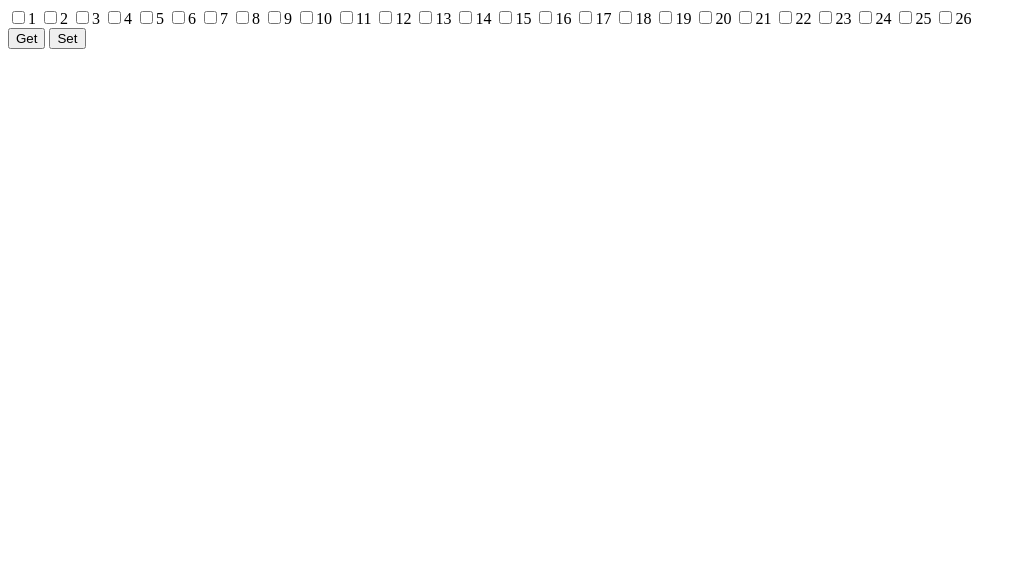
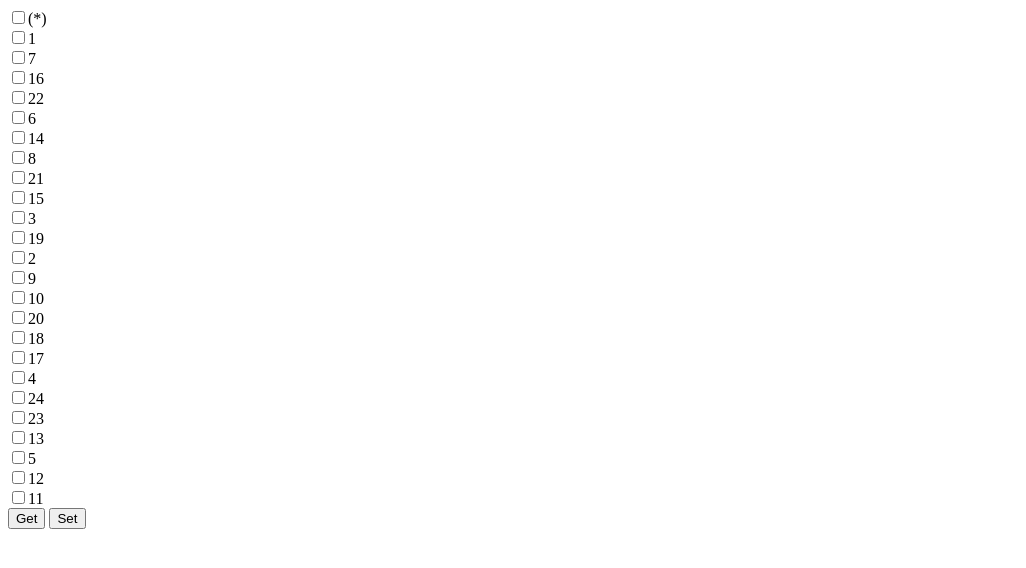
Before and after one commit to root42/pi-xmas-tree, a plain HTML site: page index.html in a window 1280 px wide. Shown: the whole page, without its empty margins (0-1026 px from the left). Drawn offline with Linux system fonts and the light colour scheme; no server answers.

Commit message:
label the LEDs like they are labeled on the tree

```diff
--- a/index.html
+++ b/index.html
@@ -4,32 +4,32 @@
    </head>
    <body>
       <div id="leds">
-         <input type="checkbox" id="led-0"/><label for="led-0">1</label>
-         <input type="checkbox" id="led-1"/><label for="led-1">2</label>
-         <input type="checkbox" id="led-2"/><label for="led-2">3</label>
-         <input type="checkbox" id="led-3"/><label for="led-3">4</label>
-         <input type="checkbox" id="led-4"/><label for="led-4">5</label>
-         <input type="checkbox" id="led-5"/><label for="led-5">6</label>
-         <input type="checkbox" id="led-6"/><label for="led-6">7</label>
-         <input type="checkbox" id="led-7"/><label for="led-7">8</label>
-         <input type="checkbox" id="led-8"/><label for="led-8">9</label>
-         <input type="checkbox" id="led-9"/><label for="led-9">10</label>
-         <input type="checkbox" id="led-10"/><label for="led-10">11</label>
-         <input type="checkbox" id="led-11"/><label for="led-11">12</label>
-         <input type="checkbox" id="led-12"/><label for="led-12">13</label>
-         <input type="checkbox" id="led-13"/><label for="led-13">14</label>
-         <input type="checkbox" id="led-14"/><label for="led-14">15</label>
-         <input type="checkbox" id="led-15"/><label for="led-15">16</label>
-         <input type="checkbox" id="led-16"/><label for="led-16">17</label>
-         <input type="checkbox" id="led-17"/><label for="led-17">18</label>
-         <input type="checkbox" id="led-18"/><label for="led-18">19</label>
-         <input type="checkbox" id="led-19"/><label for="led-19">20</label>
-         <input type="checkbox" id="led-20"/><label for="led-20">21</label>
-         <input type="checkbox" id="led-21"/><label for="led-21">22</label>
-         <input type="checkbox" id="led-22"/><label for="led-22">23</label>
-         <input type="checkbox" id="led-23"/><label for="led-23">24</label>
-         <input type="checkbox" id="led-24"/><label for="led-24">25</label>
-         <input type="checkbox" id="led-25"/><label for="led-25">26</label>
+         <input type="checkbox" id="led-0"/><label for="led-0">(*)</label><br/>
+         <input type="checkbox" id="led-1" hidden/><label for="led-1" hidden>2</label><br hidden/>
+         <input type="checkbox" id="led-2"/><label for="led-2">1</label><br/>
+         <input type="checkbox" id="led-3"/><label for="led-3">7</label><br/>
+         <input type="checkbox" id="led-4"/><label for="led-4">16</label><br/>
+         <input type="checkbox" id="led-5"/><label for="led-5">22</label><br/>
+         <input type="checkbox" id="led-6"/><label for="led-6">6</label><br/>
+         <input type="checkbox" id="led-7"/><label for="led-7">14</label><br/>
+         <input type="checkbox" id="led-8"/><label for="led-8">8</label><br/>
+         <input type="checkbox" id="led-9"/><label for="led-9">21</label><br/>
+         <input type="checkbox" id="led-10"/><label for="led-10">15</label><br/>
+         <input type="checkbox" id="led-11"/><label for="led-11">3</label><br/>
+         <input type="checkbox" id="led-12"/><label for="led-12">19</label><br/>
+         <input type="checkbox" id="led-13"/><label for="led-13">2</label><br/>
+         <input type="checkbox" id="led-14"/><label for="led-14">9</label><br/>
+         <input type="checkbox" id="led-15"/><label for="led-15">10</label><br/>
+         <input type="checkbox" id="led-16"/><label for="led-16">20</label><br/>
+         <input type="checkbox" id="led-17"/><label for="led-17">18</label><br/>
+         <input type="checkbox" id="led-18"/><label for="led-18">17</label><br/>
+         <input type="checkbox" id="led-19"/><label for="led-19">4</label><br/>
+         <input type="checkbox" id="led-20"/><label for="led-20">24</label><br/>
+         <input type="checkbox" id="led-21"/><label for="led-21">23</label><br/>
+         <input type="checkbox" id="led-22"/><label for="led-22">13</label><br/>
+         <input type="checkbox" id="led-23"/><label for="led-23">5</label><br/>
+         <input type="checkbox" id="led-24"/><label for="led-24">12</label><br/>
+         <input type="checkbox" id="led-25"/><label for="led-25">11</label><br/>
       </div>
       <div id="buttons">
          <button onclick="getLEDStatus()">Get</button>
```
